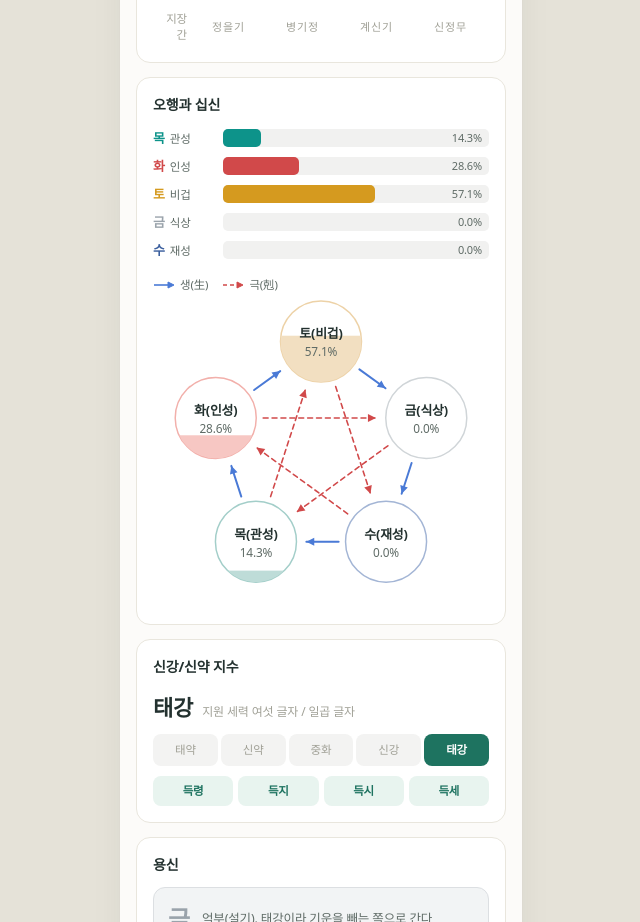
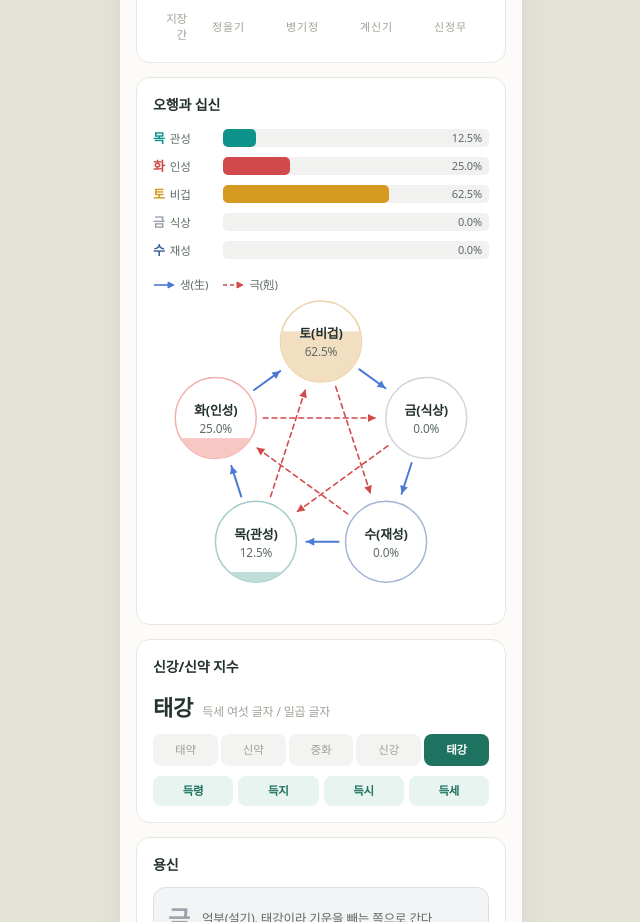
Before and after one commit to striveperson/saju-ai, a website: page docs/mockups/result-screen.html in a window 1280 px wide. Shown: the part 500-1422 px from the top of the page, without its empty margins (319-959 px from the left). Drawn offline with Linux system fonts and the light colour scheme.

Commit message:
docs: 목업의 오행 분포를 05 11.6 의 여덟 글자 기준으로 고침
결과 화면 목업이 일간을 뺀 일곱 글자로 세고 있었다. docs/05 11.6 은
"supportRatio 와 elementDistribution 은 여덟 글자를 각 12.5퍼센트로 세는
단순 계수다" 로 못 박고 있고 엔진도 그렇게 구현되어 있다.
strength.test.ts 가 같은 팔자에 토 0.625, 화 0.25, 목 0.125 를 단언한다.

목업이 컴포넌트의 정답지 역할을 하기로 했으므로 틀린 채로 두면 그대로 옮겨진다.
막대 셋과 관계도 데이터 셋을 고치고 분모의 근거를 주석에 남겼다.

신강약 절의 "지원 세력 여섯 글자 / 일곱 글자" 는 값이 틀리지 않았다.
11.3 의 득세 기준이라 분모가 일곱인 것이 맞다. 다만 바로 위 오행 분포의
분모 여덟과 다른 수라 무엇을 센 것인지 이름을 붙였다.

그 수는 아직 StrengthResult 에 없다. computeStrength 안의 지역 변수라
화면이 그리려면 엔진이 내보내야 한다. 이 커밋에서 하지 않는다.

```diff
--- a/docs/mockups/result-screen.html
+++ b/docs/mockups/result-screen.html
@@ -830,15 +830,15 @@
       <div class="rows">
         <div class="row mok">
           <span class="row-name">목<em>관성</em></span>
-          <div class="row-bar"><div class="row-fill" style="width: 14.3%"></div><span class="row-pct">14.3%</span></div>
+          <div class="row-bar"><div class="row-fill" style="width: 12.5%"></div><span class="row-pct">12.5%</span></div>
         </div>
         <div class="row hwa">
           <span class="row-name">화<em>인성</em></span>
-          <div class="row-bar"><div class="row-fill" style="width: 28.6%"></div><span class="row-pct">28.6%</span></div>
+          <div class="row-bar"><div class="row-fill" style="width: 25.0%"></div><span class="row-pct">25.0%</span></div>
         </div>
         <div class="row to">
           <span class="row-name">토<em>비겁</em></span>
-          <div class="row-bar"><div class="row-fill" style="width: 57.1%"></div><span class="row-pct">57.1%</span></div>
+          <div class="row-bar"><div class="row-fill" style="width: 62.5%"></div><span class="row-pct">62.5%</span></div>
         </div>
         <div class="row geum">
           <span class="row-name">금<em>식상</em></span>
@@ -861,7 +861,9 @@
       <h2>신강/신약 지수</h2>
       <div class="grade">
         <strong>태강</strong>
-        <span>지원 세력 여섯 글자 / 일곱 글자</span>
+        <!-- 득세 기준이라 분모가 일곱이다. 일간을 뺀다(docs/05 11.3).
+             위 오행 분포의 분모 여덟과 다른 수이므로 무엇을 센 것인지 이름을 붙인다. -->
+        <span>득세 여섯 글자 / 일곱 글자</span>
       </div>
       <div class="scale">
         <span class="step">태약</span>
@@ -988,13 +990,16 @@
   /**
    * 오행 관계도. 상생 순서로 시계 방향에 놓는다.
    * 일간 무토가 맨 위이고, 이웃한 둘은 상생(i 에서 i+1), 건너뛴 둘은 상극(i 에서 i+2)이다.
+   *
+   * pct 는 elementDistribution 의 ratio 다. 일간을 포함한 여덟 글자를 각 12.5퍼센트로
+   * 세고 지지는 본기 오행으로 센다. 일간을 뺀 일곱 글자로 세지 않는다. docs/05 11.6.
    */
   const WHEEL = [
-    { cls: 'to', name: '토', sipsin: '비겁', pct: 57.1 },
+    { cls: 'to', name: '토', sipsin: '비겁', pct: 62.5 },
     { cls: 'geum', name: '금', sipsin: '식상', pct: 0 },
     { cls: 'su', name: '수', sipsin: '재성', pct: 0 },
-    { cls: 'mok', name: '목', sipsin: '관성', pct: 14.3 },
-    { cls: 'hwa', name: '화', sipsin: '인성', pct: 28.6 },
+    { cls: 'mok', name: '목', sipsin: '관성', pct: 12.5 },
+    { cls: 'hwa', name: '화', sipsin: '인성', pct: 25.0 },
   ];
 
   const SVG_NS = 'http://www.w3.org/2000/svg';
```
